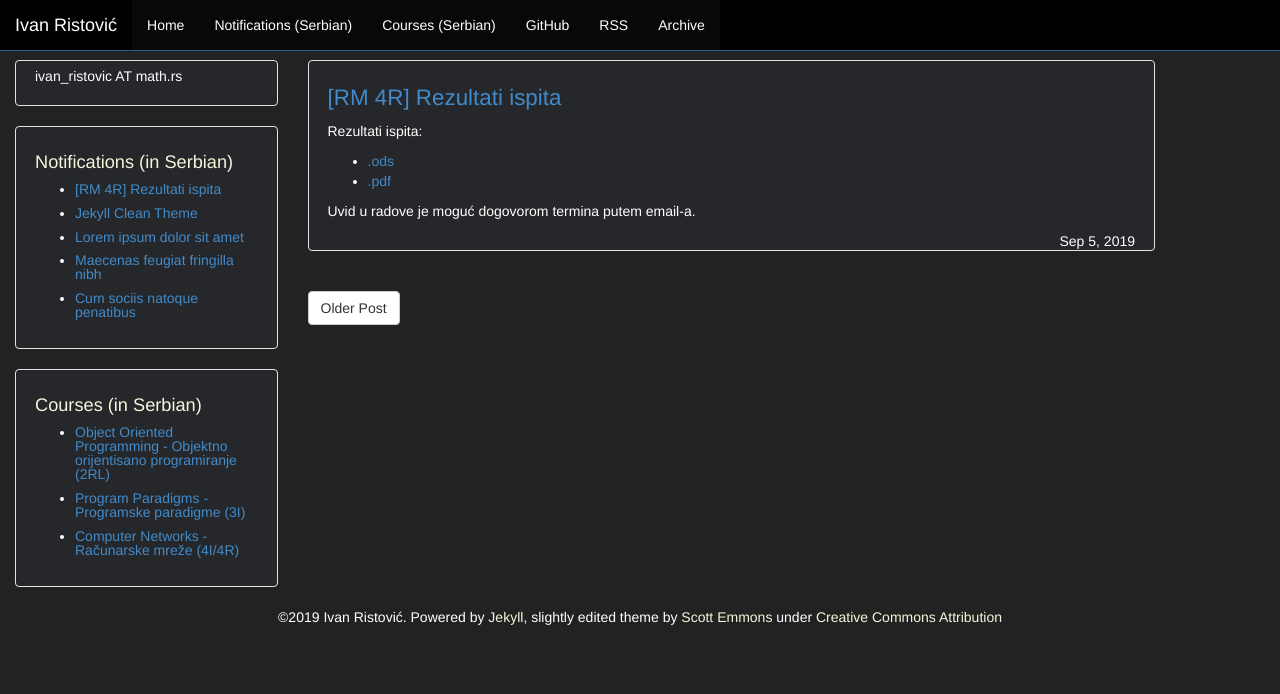
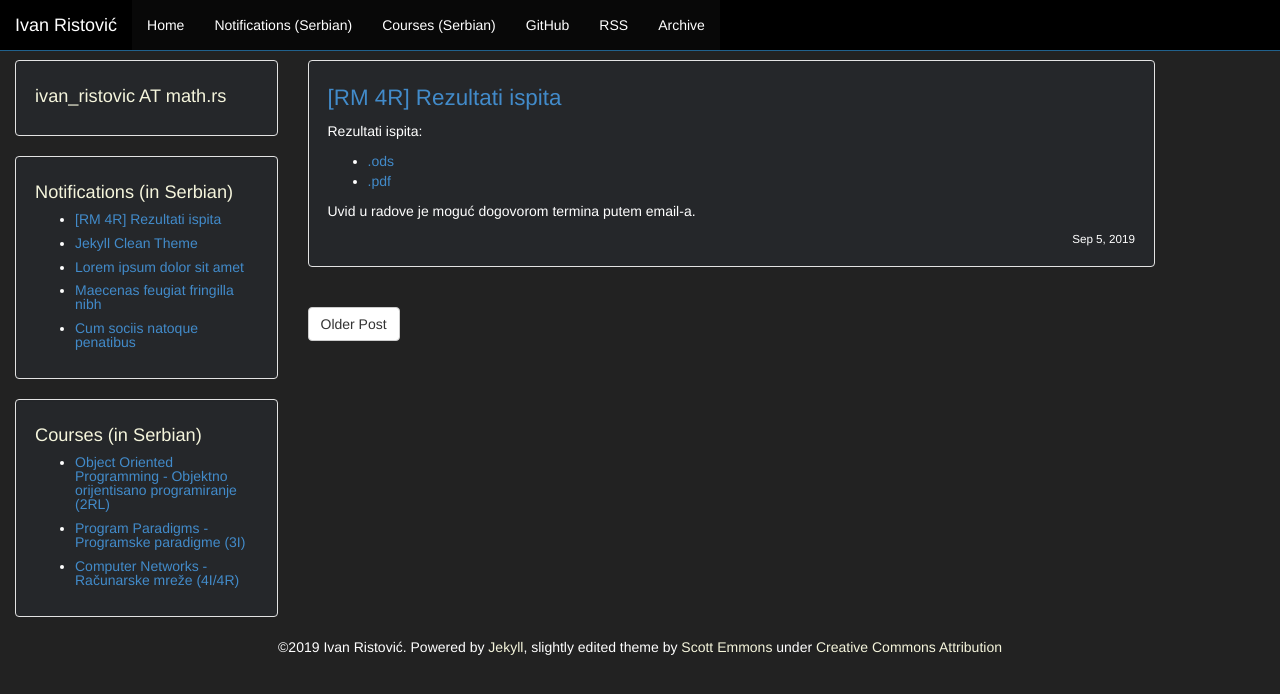
Before and after one commit to ivan-ristovic/ivan-ristovic.github.io, a Jekyll site: the page built from _posts/2019-09-05-rm-res.md, in a window 1280 px wide. Shown: the top 694 px of the page. Built offline with Jekyll 4.4.1, drawn with Linux system fonts in a browser that asks for light colours.

Commit message:
Make date separated from post title

```diff
--- a/_includes/sidebar.html
+++ b/_includes/sidebar.html
@@ -1,5 +1,5 @@
 <div class="sidebar well">
-{{ site.description }}
+  <h1>{{ site.description }}</h1>
 </div>
 
 <div class="sidebar well">
--- a/css/theme.css
+++ b/css/theme.css
@@ -72,5 +72,6 @@
 }
 
 div .post-date {
-    float: right;
+    font-size: smaller;
+    text-align: right;
 }
--- a/notifications/index.html
+++ b/notifications/index.html
@@ -5,7 +5,7 @@
 {% for post in paginator.posts %}
 <div class="article">
     <div class="well">
-        <h1><a href="{{ site.baseurl}}{{ post.url }}">{{ post.date | date: "%b %-d, %Y" }} - {{ post.title }}</a></h1>
+        <h1><a href="{{ site.baseurl}}{{ post.url }}">{{ post.title }}</a></h1>
         {% if site.comments and post.comments %}
             {% if site.disqus != '' %}
             <p class="author"><a href="{{ site.baseurl }}{{ post.url }}/#disqus_thread" data-disqus-identifier="{{ post.url | slugify }}">Comments</a></p>
@@ -15,6 +15,9 @@
         {% endif %}
         <div class="content">
             {{ post.content }}
+        </div>
+        <div class="post-date">
+            {{ page.date | date: "%b %-d, %Y" }}
         </div>
     </div>
 </div>
```
